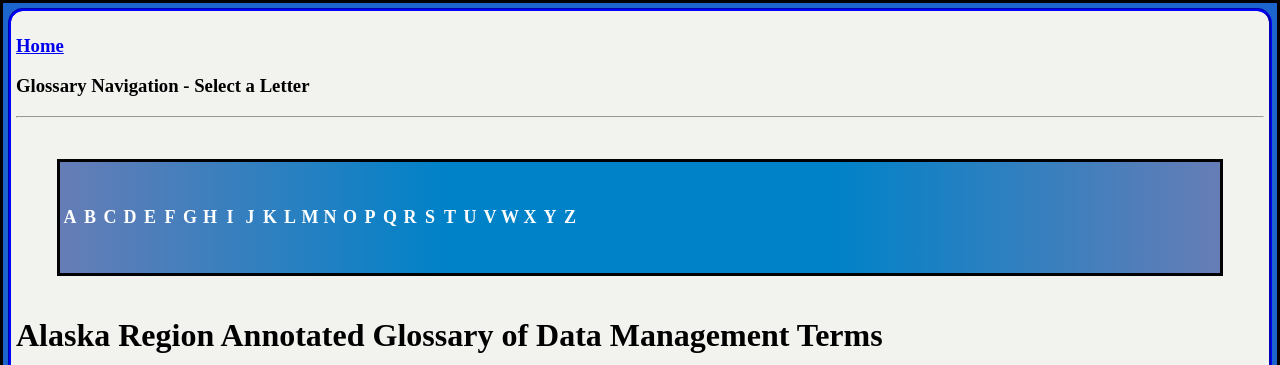
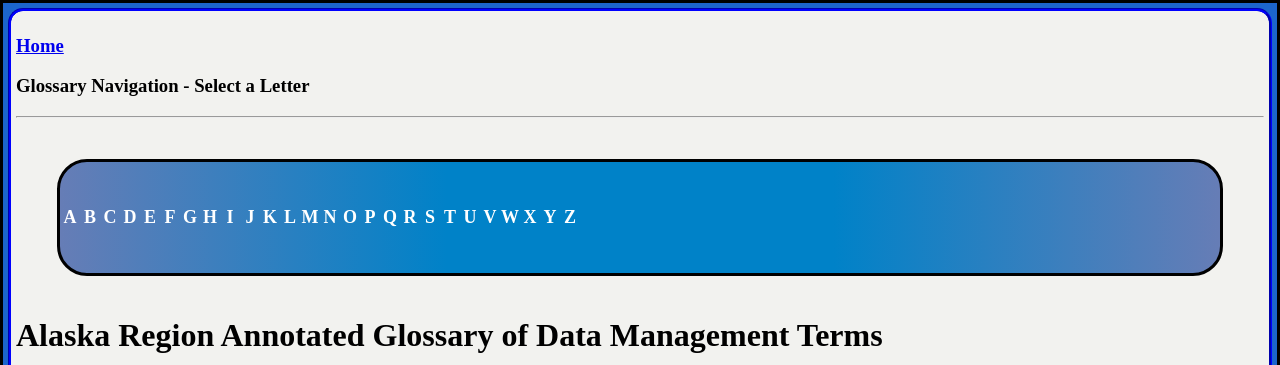
Before and after one commit to ThePanamalien/TestOne, a Jekyll site: the page built from index.md, in a window 1280 px wide. Shown: the top 365 px of the page. Built offline with Jekyll 4.4.1, drawn with Linux system fonts in a browser that asks for light colours.

Commit message:
Update glossaryPage.html

```diff
--- a/_layouts/glossaryPage.html
+++ b/_layouts/glossaryPage.html
@@ -12,6 +12,7 @@ ul {
   background: linear-gradient(to right, #667db6, #0082c8, #0082c8, #667db6);
   border-style: solid;
   border-color: black;
+  border-radius: 30px;
   text-align: center;
   width: auto;
   overflow: hidden;
@@ -34,7 +35,7 @@ li a:hover {
   background: linear-gradient(to right, #c9d6ff, #e2e2e2);
   font-weight:bolder;
   color: black;
-  border-style: groove;
+  border-style: solid;
   border-color: black;
   height: auto;
 }
@@ -51,11 +52,13 @@ li a:hover {
        background-color: #f2f2ef;
        border-style: groove;
        border-color: blue;
+
        border-radius: 15px;
        height:auto;
        margin:5px;
        padding:5px;
        overflow: auto;
+
       }
 
 </style>
```
Lines whose indentation alone changed are shown as unchanged.
